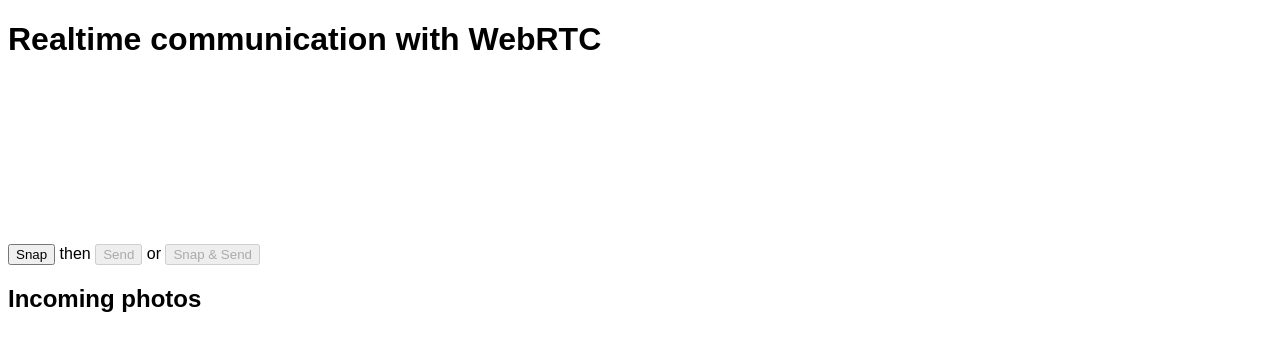
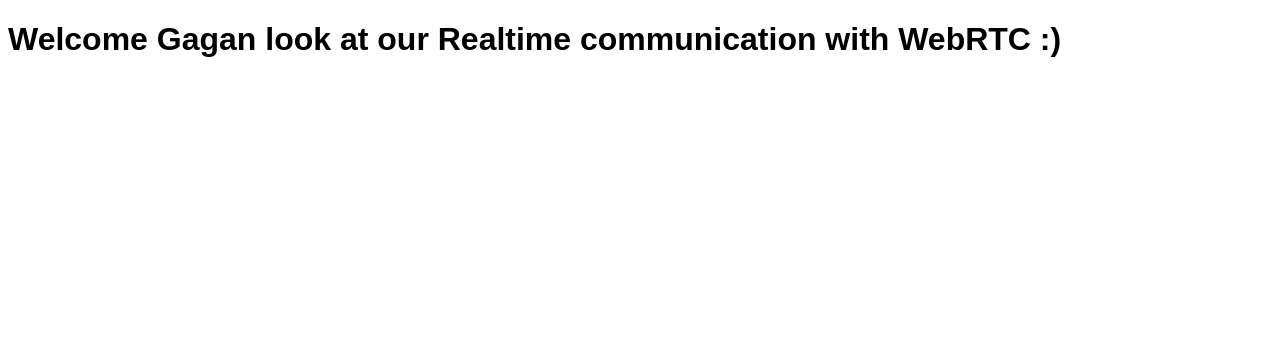
Before and after one commit to SwatiSuryavamshi/ABBRTCApp, a website: page index.html in a window 1280 px wide. Drawn offline with nearby package versions, Linux system fonts and the light colour scheme; no server answers.

Commit message:
Message change

```diff
--- a/index.html
+++ b/index.html
@@ -1,38 +1,13 @@
 <!DOCTYPE html>
 <html>
+<head>
+  <title>Realtime communication with WebRTC</title>
+  <link rel="stylesheet" href="css/main.css" />
+</head>
+<body>
+  <h1>Welcome Gagan look at our Realtime communication with WebRTC :)</h1>
 
-<head>
-
-  <title>Realtime communication with WebRTC</title>
-
-  <link rel="stylesheet" href="/css/main.css" />
-
-</head>
-
-<body>
-
-  <h1>Realtime communication with WebRTC</h1>
-
-  <div id="videoCanvas">
-    <video id="camera" autoplay playsinline></video>
-    <canvas id="photo"></canvas>
-  </div>
-
-  <div id="buttons">
-    <button id="snap">Snap</button><span> then </span><button id="send">Send</button>
-    <span> or </span>
-    <button id="snapAndSend">Snap &amp; Send</button>
-  </div>
-
-  <div id="incoming">
-    <h2>Incoming photos</h2>
-    <div id="trail"></div>
-  </div>
-
-  <script src="/socket.io/socket.io.js"></script>
-  <script src="https://webrtc.github.io/adapter/adapter-latest.js"></script>
+  <video autoplay playsinline></video>
   <script src="js/main.js"></script>
-
 </body>
-
 </html>
```
